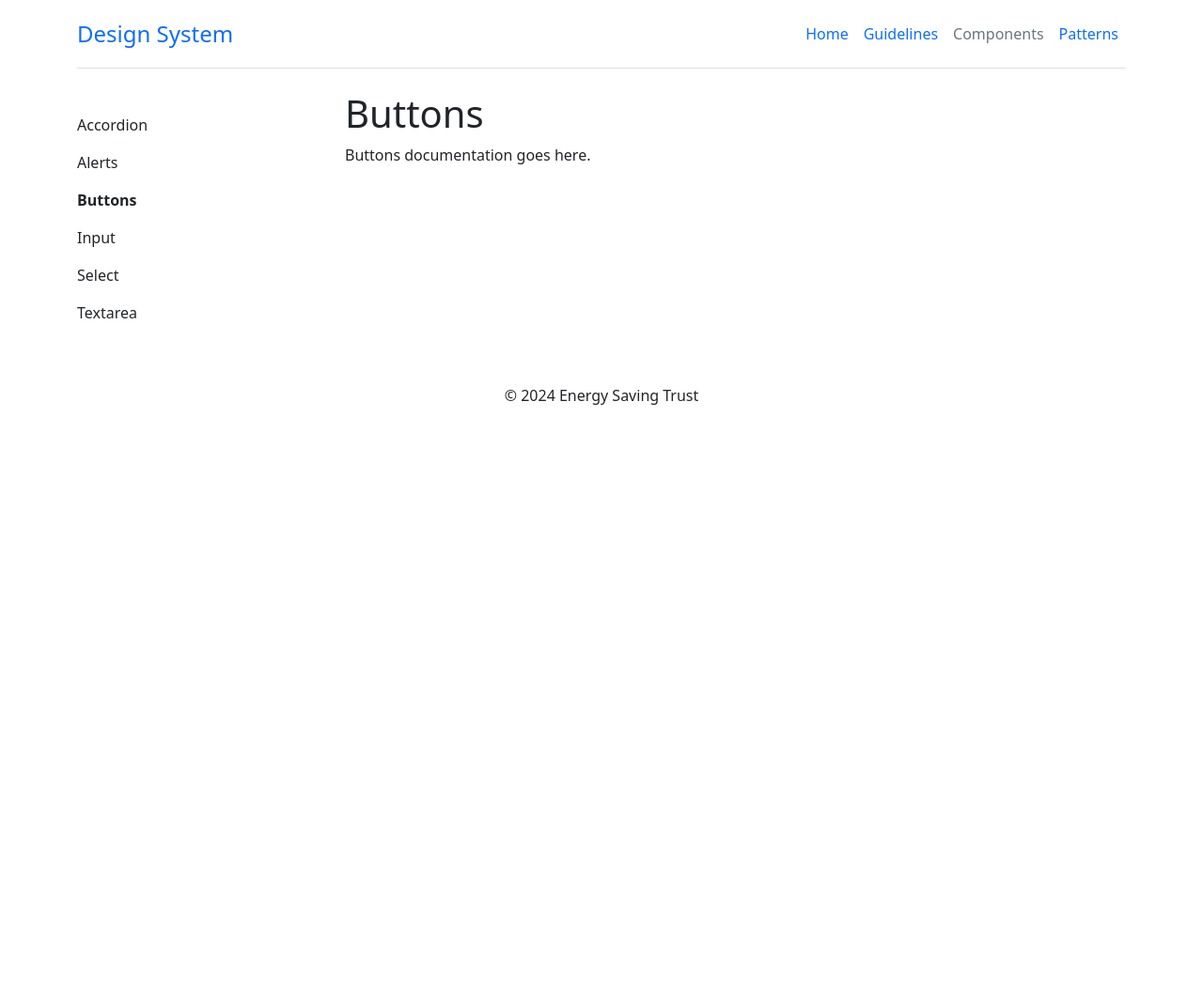
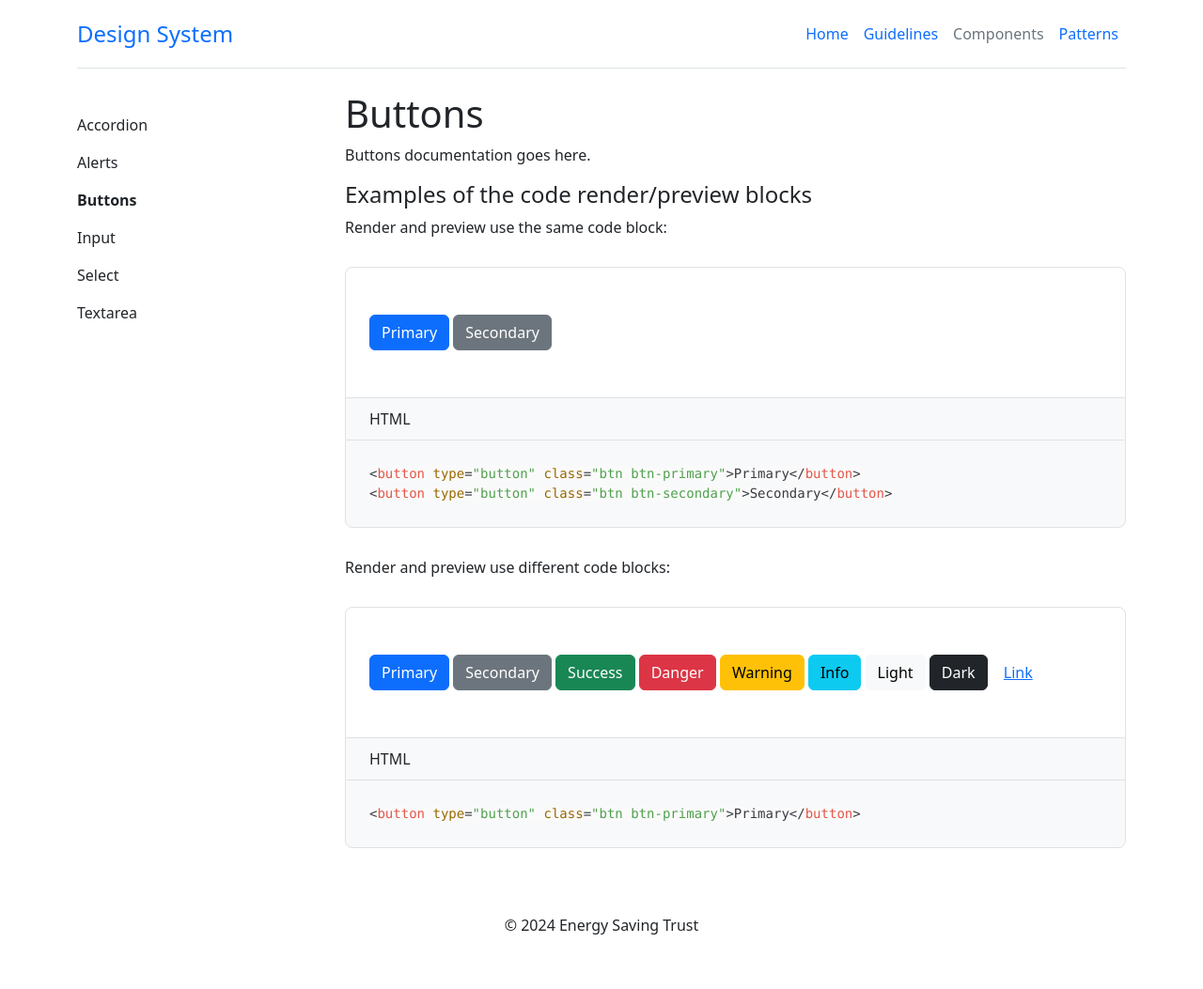
Before and after one commit to Energy-Saving-Trust/Design-System, a Jekyll site: the page built from components/buttons.md, in a window 1280 px wide. Shown: the whole page at 94% size. Built offline with Jekyll 4.4.1, drawn with Linux system fonts in a browser that asks for light colours; nearby versions of some CDN libraries; before the commit the page ends 900 px from its top, so only the background shows below that.

Commit message:
Adding component render/code-preview functionality.

```diff
--- /dev/null
+++ b/_includes/component-example.html
@@ -0,0 +1,15 @@
+<div class="ds-example-wrapper">
+  <div class="ds-example-preview">
+    {{ include.code_render }}
+  </div>
+  <div class="ds-example-tabs">
+  HTML
+  </div>
+  <div class="ds-example-code">
+    {% if include.code_example %}
+      <pre><code class="language-html">{{ include.code_example | strip | escape }}</code></pre>
+    {% else %}
+      <pre><code class="language-html">{{ include.code_render | strip | escape }}</code></pre>
+    {% endif %}
+  </div>
+</div>
--- a/_includes/ds-site-footer.html
+++ b/_includes/ds-site-footer.html
@@ -5,3 +5,5 @@
 </div>
 
 <script src="/assets/js/bootstrap-5.3.3/bootstrap.bundle.min.js"></script>
+<script src="https://cdnjs.cloudflare.com/ajax/libs/highlight.js/11.9.0/highlight.min.js"></script>
+<script>hljs.highlightAll();</script>
--- /dev/null
+++ b/_sass/ds-site/_code-examples.scss
@@ -0,0 +1,45 @@
+.ds-example-wrapper {
+  margin-top: 30px;
+  margin-bottom: 30px;
+  width: 100%;
+}
+
+.ds-example-wrapper > div:first-child {
+  border-top-left-radius: .5rem !important;
+  border-top-right-radius: .5rem !important;
+}
+
+.ds-example-wrapper > div:last-child {
+  border-bottom-left-radius: .5rem !important;
+  border-bottom-right-radius: .5rem !important;
+}
+
+.ds-example-preview {
+  border: 1px solid #dee2e6;
+  position: relative;
+  padding: 50px 25px;
+  hr {
+    border-top: 1px solid #dee2e6;
+    opacity: 1;
+    margin: 25px 0;
+  }
+}
+
+.ds-example-tabs {
+  border-left: 1px solid #dee2e6;
+  border-right: 1px solid #dee2e6;
+  background-color: #f8f9fa;
+  position: relative;
+  padding: 10px 25px;
+}
+
+.ds-example-code {
+  border: 1px solid #dee2e6;
+  background-color: #f8f9fa;
+  position: relative;
+  padding: 25px 25px 25px 25px;
+}
+
+pre {
+  margin-bottom: 0;
+}
--- /dev/null
+++ b/_sass/ds-site/_code-highlight.scss
@@ -0,0 +1,91 @@
+// Based on Atom One Light by Daniel Gamage
+// Original One Light Syntax theme from https://github.com/atom/one-light-syntax
+
+$base:    #fafafa;
+$mono-1:  #383a42;
+$mono-2:  #686b77;
+$mono-3:  #a0a1a7;
+$hue-1:   #0184bb;
+$hue-2:   #4078f2;
+$hue-3:   #a626a4;
+$hue-4:   #50a14f;
+$hue-5:   #e45649;
+$hue-5-2: #c91243;
+$hue-6:   #986801;
+$hue-6-2: #c18401;
+
+
+.hljs {
+  color: $mono-1;
+  background: $base;
+}
+
+.hljs-comment,
+.hljs-quote {
+  color: $mono-3;
+  font-style: italic;
+}
+
+.hljs-doctag,
+.hljs-keyword,
+.hljs-formula {
+  color: $hue-3;
+}
+
+.hljs-section,
+.hljs-name,
+.hljs-selector-tag,
+.hljs-deletion,
+.hljs-subst {
+  color: $hue-5;
+}
+
+.hljs-literal {
+  color: $hue-1;
+}
+
+.hljs-string,
+.hljs-regexp,
+.hljs-addition,
+.hljs-attribute,
+.hljs-meta .hljs-string {
+  color: $hue-4;
+}
+
+.hljs-attr,
+.hljs-variable,
+.hljs-template-variable,
+.hljs-type,
+.hljs-selector-class,
+.hljs-selector-attr,
+.hljs-selector-pseudo,
+.hljs-number {
+  color: $hue-6;
+}
+
+.hljs-symbol,
+.hljs-bullet,
+.hljs-link,
+.hljs-meta,
+.hljs-selector-id,
+.hljs-title {
+  color: $hue-2;
+}
+
+.hljs-built_in,
+.hljs-title.class_,
+.hljs-class .hljs-title {
+  color: $hue-6-2;
+}
+
+.hljs-emphasis {
+  font-style: italic;
+}
+
+.hljs-strong {
+  font-weight: bold;
+}
+
+.hljs-link {
+  text-decoration: underline;
+}
--- a/_sass/site.scss
+++ b/_sass/site.scss
@@ -1,5 +1,9 @@
 // Import Bootstrap V 5.3.3
 @import 'bootstrap/bootstrap';
 
-// Import EST
+// Import EST DS elements
 @import 'est/_est-custom-component';
+
+// Import DS site-specific elements
+@import 'ds-site/_code-examples';
+@import 'ds-site/_code-highlight';
--- a/components/buttons.md
+++ b/components/buttons.md
@@ -7,3 +7,35 @@ section: components
 # Buttons
 
 Buttons documentation goes here.
+
+
+#### Examples of the code render/preview blocks
+
+Render and preview use the same code block:
+
+{% capture code_render %}
+<button type="button" class="btn btn-primary">Primary</button>
+<button type="button" class="btn btn-secondary">Secondary</button>
+{% endcapture %}
+
+{% include component-example.html code_render=code_render %}
+
+Render and preview use different code blocks:
+
+{% capture code_render %}
+<button type="button" class="btn btn-primary">Primary</button>
+<button type="button" class="btn btn-secondary">Secondary</button>
+<button type="button" class="btn btn-success">Success</button>
+<button type="button" class="btn btn-danger">Danger</button>
+<button type="button" class="btn btn-warning">Warning</button>
+<button type="button" class="btn btn-info">Info</button>
+<button type="button" class="btn btn-light">Light</button>
+<button type="button" class="btn btn-dark">Dark</button>
+<button type="button" class="btn btn-link">Link</button>
+{% endcapture %}
+
+{% capture code_example %}
+<button type="button" class="btn btn-primary">Primary</button>
+{% endcapture %}
+
+{% include component-example.html code_render=code_render code_example=code_example %}
```
